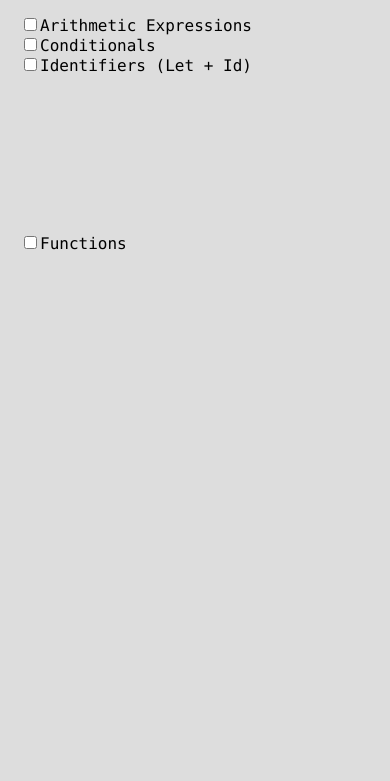
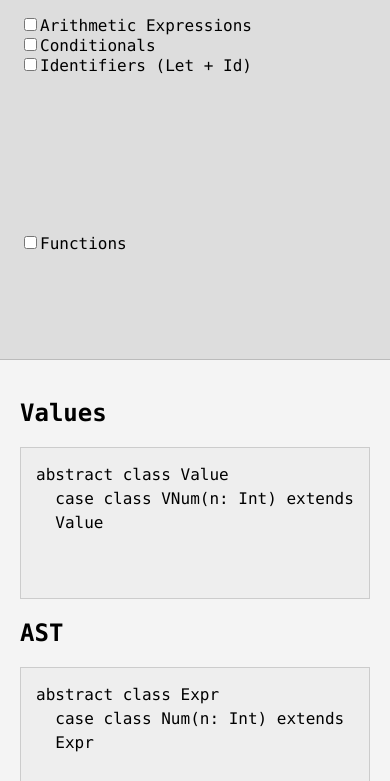
Before and after one commit to pentamassiv/CoPL, a plain HTML site: page index.html in a window 390 px wide. Shown: the part 63-844 px from the top of the page. Drawn offline with Linux system fonts and the light colour scheme.

Commit message:
Fixed content overlaying the options and making it impossible to click them

```diff
--- a/index.html
+++ b/index.html
@@ -8,15 +8,19 @@
 </head>
 
 <body>
+
+    <div class="layout-grid">
         <!-- Interpreter options -->
         <div class="options-panel">
             <h3>Options</h3>
-        <label for="toggleArithmetic"><input type="checkbox" id="toggleArithmetic">Arithmetic Expressions</label><br>
+            <label for="toggleArithmetic"><input type="checkbox" id="toggleArithmetic">Arithmetic
+                Expressions</label><br>
             <label for="toggleConditionals"><input type="checkbox" id="toggleConditionals">Conditionals</label><br>
             <label for="toggleLet"><input type="checkbox" id="toggleLet">Identifiers (Let + Id)</label><br>
 
             <div class="radio-group let"><span>Id</span><br>
-            <label for="toggleSubstNaive"><input type="radio" name="substitution" id="toggleSubstNaive" checked>Naive
+                <label for="toggleSubstNaive"><input type="radio" name="substitution" id="toggleSubstNaive"
+                        checked>Naive
                     Substitution</label><br>
                 <label for="toggleSubstSimple"><input type="radio" name="substitution" id="toggleSubstSimple">Simple
                     Substitution</label><br>
@@ -27,7 +31,8 @@
 
             <div class="radio-group let"><span>Substitution</span><br>
                 <label for="toggleLetEager"><input type="radio" name="letEval" id="toggleLetEager">Eager</label><br>
-            <label for="toggleLetLazy"><input type="radio" name="letEval" id="toggleLetLazy" checked>Lazy</label><br>
+                <label for="toggleLetLazy"><input type="radio" name="letEval" id="toggleLetLazy"
+                        checked>Lazy</label><br>
             </div>
 
             <label for="toggleFunctions"><input type="checkbox" id="toggleFunctions">Functions</label><br>
@@ -63,7 +68,8 @@
                 <div>abstract class Value</div>
                 <div class="i1">case class VNum(n: Int) extends Value</div>
                 <div class="i1 first-class-functions-opacity">case class <span
-                    class="environment-inline">VClosure</span><span class="substitutionNaive-inline">VFun</span>(param:
+                        class="environment-inline">VClosure</span><span
+                        class="substitutionNaive-inline">VFun</span>(param:
                     String,
                     body: Expr<span class="environment-inline">, env</span>) extends Value</div>
             </div>
@@ -80,7 +86,8 @@
                 <div class="i1 functions">case class App(<span class="first-class-functions-inline">funExpr:
                         Expr</span><span class="not-first-class-functions-inline">funName: String</span>, argExpr: Expr)
                     extends Expr</div>
-            <div class="i1 first-class-functions-opacity">case class Fun(param: String, body: FLAE) extends Expr</div>
+                <div class="i1 first-class-functions-opacity">case class Fun(param: String, body: FLAE) extends Expr
+                </div>
             </div>
 
             <h2>Interpreter</h2>
@@ -92,12 +99,14 @@
                     expr match
                     {</div>
                 <div class="i1">case Num(n) => n</div>
-            <div class="i1 arithmetic">case Add(lhs, rhs) => interp(lhs<span class="not-first-class-functions-inline">,
+                <div class="i1 arithmetic">case Add(lhs, rhs) => interp(lhs<span
+                        class="not-first-class-functions-inline">,
                         funDefs</span><span class="environment-inline">, env</span>)
                     + interp(rhs<span class="not-first-class-functions-inline">, funDefs</span><span
                         class="environment-inline">,
                         env</span>)</div>
-            <div class="i1 arithmetic">case Sub(lhs, rhs) => interp(lhs<span class="not-first-class-functions-inline">,
+                <div class="i1 arithmetic">case Sub(lhs, rhs) => interp(lhs<span
+                        class="not-first-class-functions-inline">,
                         funDefs</span><span class="environment-inline">,
                         env</span>)
                     - interp(rhs<span class="not-first-class-functions-inline">, funDefs</span><span
@@ -107,8 +116,8 @@
                         class="not-first-class-functions-inline">,
                         funDefs</span><span class="environment-inline">,
                         env</span>) == 0)</div>
-            <div class="i2 conditionals">interp(t<span class="not-first-class-functions-inline">, funDefs</span><span
-                    class="environment-inline">,
+                <div class="i2 conditionals">interp(t<span class="not-first-class-functions-inline">,
+                        funDefs</span><span class="environment-inline">,
                         env</span>) else interp(f<span class="not-first-class-functions-inline">, funDefs</span><span
                         class="environment-inline">,
                         env</span>)</div>
@@ -142,7 +151,8 @@
                             funDefs</span><span class="eager">))</span>)</span><span class="environment-inline">val
                         namedValue =
                         interp(namedExpr, recEnv)</span></div>
-            <div class="i2 first-class-recursion"><span class="environment-inline">mutableBox.value = namedValue</span>
+                <div class="i2 first-class-recursion"><span class="environment-inline">mutableBox.value =
+                        namedValue</span>
                 </div>
                 <div class="i2 first-class-recursion">interp(body<span class="environment-inline">, recEnv</span>)
                 </div>
@@ -156,11 +166,13 @@
                 <div class="i1 functions">case App(<span class="first-class-functions-inline">funExpr</span><span
                         class="not-first-class-functions-inline">funName</span>, argExpr) => <span
                         class="first-class-functions-inline">interp(funExpr<span class="environment-inline">,
-                        env</span>)</span><span class="not-first-class-functions-inline">funDefs(funName)</span> match {
+                            env</span>)</span><span class="not-first-class-functions-inline">funDefs(funName)</span>
+                    match {
                 </div>
                 <div class="i2 functions">case <span class="first-class-sub">VFun</span><span
                         class="first-class-env">VClosure</span><span
-                    class="not-first-class-functions-inline">FunDef</span>(param, body<span class="first-class-env">,
+                        class="not-first-class-functions-inline">FunDef</span>(param, body<span
+                        class="first-class-env">,
                         funEnv</span>) =></div>
 
                 <div class="i3 substitutionNaive">val body = subst(body,
@@ -176,12 +188,13 @@
                         class="not-first-class-dynamic-scope">env + </span><span
                         class="not-first-class-static-scope">Map</span>(param -> argVal)</div>
 
-            <div class="i3 functions">interp(body<span class="not-first-class-functions-inline">, funDefs</span><span
-                    class="environment-inline">, newEnv</span>)</div>
+                <div class="i3 functions">interp(body<span class="not-first-class-functions-inline">,
+                        funDefs</span><span class="environment-inline">, newEnv</span>)</div>
                 <div class="i2 first-class-functions">case v1 => error(s"Expected funct value but got $v1")</div>
                 <div class="i1 functions">}</div>
                 <div class="i1 first-class-functions-opacity">case class Fun(param, body) => <span
-                    class="environment-inline">VClosure</span><span class="substitutionNaive-inline">VFun</span>(param,
+                        class="environment-inline">VClosure</span><span
+                        class="substitutionNaive-inline">VFun</span>(param,
                     body<span class="environment-inline">, env</span>)</div>
                 <div>}</div>
             </div>
@@ -232,7 +245,8 @@
                 <div class="i3 substitutionSimple">Fun(param, body)</div>
                 <div class="i2 substitutionSimple">else<span class="substitutionCaptureAvoiding-inline"> if
                         !freeVariables(value).contains(param) then</span></div>
-            <div class="i2"><span class="substitutionSimple-inline">&nbsp;&nbsp;</span>Fun(param, subst(body, substId,
+                <div class="i2"><span class="substitutionSimple-inline">&nbsp;&nbsp;</span>Fun(param, subst(body,
+                    substId,
                     value))</div>
                 <div class="i2 substitutionCaptureAvoiding">else</div>
                 <div class="i3 substitutionCaptureAvoiding">val potentialConflicts = freeVariables(value) union
@@ -253,14 +267,17 @@
                     freeVars(rhs)</div>
                 <div class="i1 substitutionCaptureAvoiding conditionals">case If0(c, t, f) => ??? // TODO</div>
                 <div class="i1 substitutionCaptureAvoiding">case Id(name) => Set(name)</div>
-            <div class="i1 substitutionCaptureAvoiding">case Let(name, namedExpr, body) => (freeVars(namedExpr) - name)
+                <div class="i1 substitutionCaptureAvoiding">case Let(name, namedExpr, body) => (freeVars(namedExpr) -
+                    name)
                     union freeVars(body)</div>
-            <div class="i1 substitutionCaptureAvoiding"><span class="first-class-recursion">case LetRec(name, namedExpr,
+                <div class="i1 substitutionCaptureAvoiding"><span class="first-class-recursion">case LetRec(name,
+                        namedExpr,
                         body) => ??? // TODO</span></div>
                 <div class="i1 substitutionCaptureAvoiding functions">case App(<span
                         class="first-class-functions-inline">funExpr</span><span
                         class="not-first-class-functions-inline">funName</span>, argExpr) => <span
-                    class="first-class-functions-inline">freeVariables(funExpr) ++ </span>freeVariables(argExpr)</div>
+                        class="first-class-functions-inline">freeVariables(funExpr) ++ </span>freeVariables(argExpr)
+                </div>
                 <div class="i1 substitutionCaptureAvoiding"><span class="first-class-functions-opacity">case Fun(param,
                         body) => freeVariables(body) - param</span></div>
                 <div class="substitutionCaptureAvoiding">}</div>
@@ -276,6 +293,7 @@
                 <div class="i1 substitutionCaptureAvoiding">rec(0)</div>
             </div>
         </div>
+    </div>
     <a href="https://github.com/pentamassiv/CoPL" class="github-corner" target="_blank">
         <img src="github_logo.svg" alt="GitHub">
     </a>
--- a/style.css
+++ b/style.css
@@ -1,10 +1,38 @@
 body {
     font-family: Consolas, "Courier New", monospace;
     background-color: #f4f4f4;
+    margin: 0;
+    padding: 0;
+    height: 100vh;
+    overflow: hidden;
+}
+
+/* === LAYOUT GRID === */
+.layout-grid {
+    display: grid;
+    grid-template-columns: 350px 1fr;
+    /* Sidebar width and main content */
+    height: 100%;
+    overflow: hidden;
+}
+
+/* === OPTIONS PANEL === */
+.options-panel {
+    background-color: #ddd;
+    padding: 20px;
+    border-right: 1px solid #bbb;
+    overflow-y: auto;
+}
+
+/* === CODE SECTION === */
+.code-section {
+    overflow-y: auto;
+    overflow-x: auto;
     padding: 20px;
 }
 
-/* Hide by default */
+/* === OTHER STYLES UNCHANGED === */
+
 footer {
     display: none;
     position: fixed;
@@ -49,32 +77,11 @@ footer {
     margin-left: 8ch;
 }
 
-.container {
-    display: flex;
-    height: 100vh;
-}
+/* Removed old .container { display: flex; } definition */
 
 /* Indentation for radio buttons */
 .radio-group {
     margin-left: 25px;
-}
-
-.code-section {
-    flex: 1;
-    overflow-y: auto;
-    padding: 20px;
-}
-
-.options-panel {
-    width: 350px;
-    background-color: #ddd;
-    padding: 20px;
-    border-left: 1px solid #bbb;
-    position: fixed;
-    right: 0;
-    top: 0;
-    bottom: 0;
-    overflow-y: auto;
 }
 
 .code-container {
@@ -284,3 +291,15 @@ body:has(#toggleScopeDynamic:checked):has(#toggleFirstClass:checked):has(#toggle
         background-color: transparent;
     }
 }
+
+@media (max-width: 768px) {
+    .layout-grid {
+        grid-template-columns: 1fr;
+        grid-template-rows: auto auto;
+    }
+
+    .options-panel {
+        border-right: none;
+        border-bottom: 1px solid #bbb;
+    }
+}
```
Lines whose indentation alone changed are shown as unchanged.
